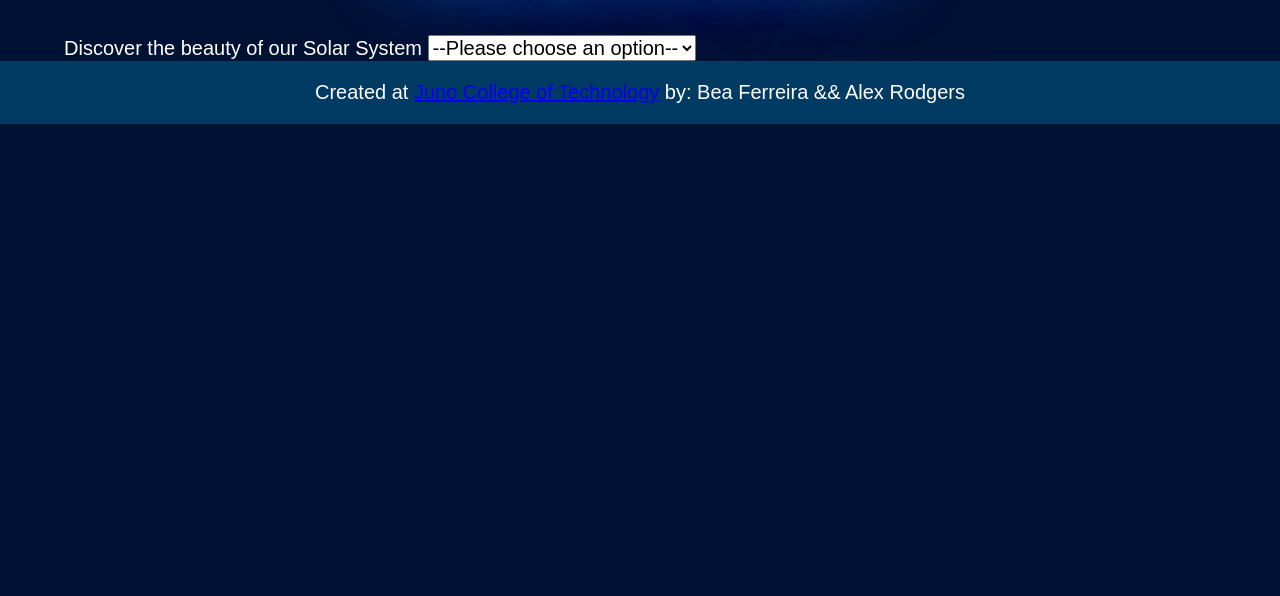
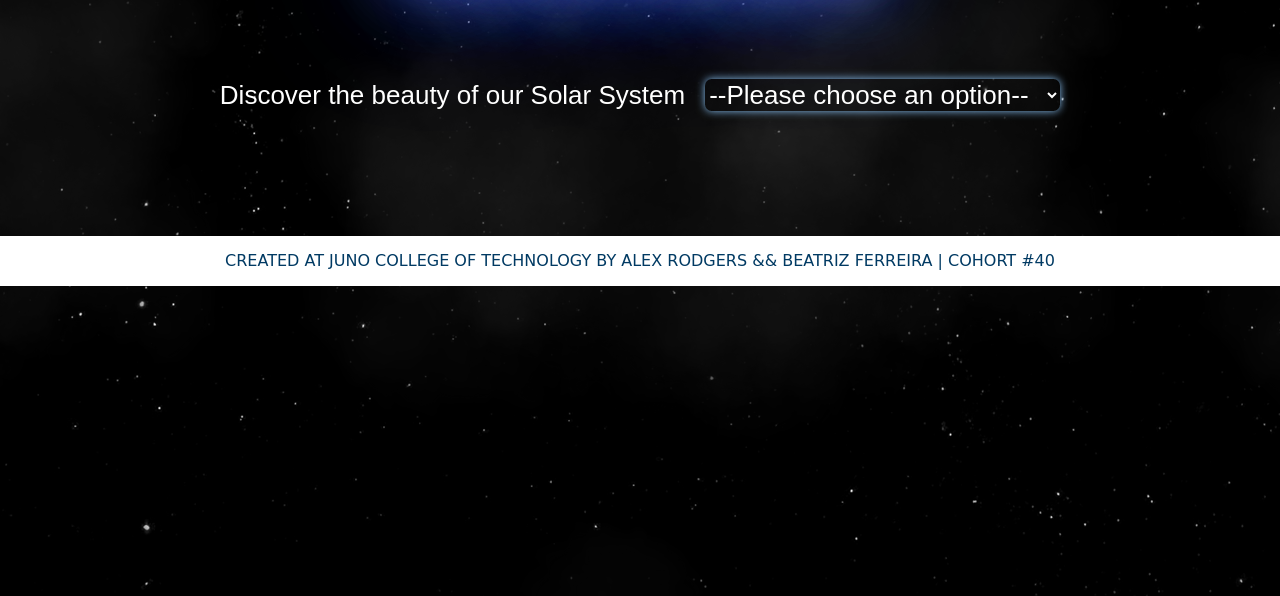
Before and after one commit to NasaProject/nasaProjectTwo, a plain HTML site: page index.html in a window 1280 px wide. Shown: the part 204-800 px from the top of the page. Drawn offline with Linux system fonts and the light colour scheme; a web font is replaced by a local one.

Commit message:
created an animated background and fixed some minor design flaws

```diff
--- a/index.html
+++ b/index.html
@@ -20,15 +20,24 @@
     <title>Nasa Project</title>
   </head>
   <body>
+    <!-- background animation -->
+    <div class="animatedBackground">
+      <div class="stars"></div>
+      <div class="twinkling"></div>
+      <div class="clouds"></div>
+    </div>
     <main class="wrapper">
       <h1>Galaxius</h1>
+
       <section class="dropdownMenu">
         <form action="">
           <label for="solarSystem"
             >Discover the beauty of our Solar System</label
           >
           <select name="solarSystem" id="solarSystem">
-            <option value="" selected disabled>--Please choose an option--</option>
+            <option value="" selected disabled>
+              --Please choose an option--
+            </option>
             <option value="earth">Earth</option>
             <option value="jupiter">Jupiter</option>
             <option value="mars">Mars</option>
@@ -53,8 +62,8 @@
     <footer>
       <p>
         Created at
-        <a href="https://junocollege.com/">Juno College of Technology</a>
-        by: Bea Ferreira && Alex Rodgers
+        <a href="https://junocollege.com/">Juno College of Technology</a> by
+        Alex Rodgers && Beatriz Ferreira | Cohort #40
       </p>
     </footer>
 
--- a/script.js
+++ b/script.js
@@ -43,6 +43,8 @@ nasaApp.getImages = async (select) => {
 
 // function to display the images to our page
 nasaApp.displayImages = (nasaPhotos) => {
+      // clear out the gallery
+    document.querySelector("#gallery").innerHTML = "";
   // forEach loop to get each individual image
   nasaPhotos.forEach((item, i) => {
     //hey Alex, here I limited the quantity of images being displayed on our page to 10
@@ -61,8 +63,8 @@ nasaApp.displayImages = (nasaPhotos) => {
 
 
     const dateCreated = document.createElement("p");
-    dateCreated.innerText = data.date_created;
-
+    const formatDateOptions = { weekday: 'long', year: 'numeric', month: 'long', day: 'numeric' };
+    dateCreated.innerText = new Date(data.date_created).toLocaleDateString('en-US', formatDateOptions);
 
     const image = document.createElement("img");
     image.src = links.href;
--- /dev/null
+++ b/styles/sass/_animation.scss
@@ -0,0 +1,63 @@
+body {
+  @keyframes move-clouds-back {
+    from {
+      background-position: 0 0;
+    }
+    to {
+      background-position: 10000px 0;
+    }
+  }
+
+  @keyframes move-twinkle-back {
+    from {
+      background-position: 0 0;
+    }
+    to {
+      background-position: -10000px 5000px;
+    }
+  }
+
+  .animatedBackground {
+    position: fixed;
+    width: 100%;
+    height: 100%;
+    z-index: -1;
+  }
+
+  .stars,
+  .twinkling,
+  .clouds {
+    position: absolute;
+    top: 0;
+    left: 0;
+    right: 0;
+    bottom: 0;
+    width: 100%;
+    height: 100%;
+    display: block;
+  }
+
+  .stars {
+    background: black url("./assets/stars.png") repeat top center;
+    z-index: 0;
+    width: 100%;
+    height: 100vh;
+  }
+
+  .twinkling {
+    background: transparent url("./assets/twinkling.png") repeat top center;
+    z-index: 5;
+    width: 100%;
+    height: 100vh;
+    animation: move-twinkle-back 200s linear infinite;
+  }
+
+  .clouds {
+    background: transparent url("./assets/clouds.png");
+    z-index: 10;
+    opacity: 0.4;
+    width: 100%;
+    height: 100vh;
+    animation: move-clouds-back 200s linear infinite;
+  }
+}
--- a/styles/sass/_footer.scss
+++ b/styles/sass/_footer.scss
@@ -1,7 +1,18 @@
 // footer styling
 footer {
-    background-color: $secondBlue;
-    position: absolute;
-    width: 100%;
-    text-align: center;
+  background-color: #fff;
+  color: $secondBlue;
+  position: absolute;
+  width: 100%;
+  text-align: center;
+  font-family: $headingFont;
+  font-size: 16px;
+  text-transform: uppercase;
+  a {
+    text-decoration: none;
+    color: $secondBlue;
+  }
+  &:hover {
+    font-weight: bolder;
+  }
 }
--- a/styles/sass/_gallery.scss
+++ b/styles/sass/_gallery.scss
@@ -2,13 +2,15 @@
   display: flex;
   justify-content: space-between;
   flex-wrap: wrap;
-
-}
-
+  margin-top: 45px;
+  padding-bottom: 50px;
   .photo {
     width: 30%;
-
+    padding: 20px;
     img {
       max-width: 100%;
+      border: solid 5px #fff;
+      border-style: ridge;
     }
   }
+}
--- a/styles/sass/_mediaQuery.scss
+++ b/styles/sass/_mediaQuery.scss
@@ -1,17 +1,12 @@
 @media (max-width: 850px) {
-
   #gallery {
     display: flex;
     justify-content: space-between;
     flex-wrap: wrap;
-
-
-
   }
 
   .photo {
     width: 45%;
-
     img {
       max-width: 100%;
     }
--- a/styles/sass/_reuseable.scss
+++ b/styles/sass/_reuseable.scss
@@ -1,17 +1,46 @@
 // Page styling
 body {
-    background-color: $blue;
   color: white;
   font-family: $bodyFont;
-    font-size: 20px;
+  font-size: 18px;
+  margin: 0;
+  padding: 0;
+}
+
+.dropdownMenu,
+h1,
+h2,
+p {
+  text-align: center;
+}
+
+label,
+select {
+  font-size: 26px;
+  padding-right: 15px;
+}
+
+.dropdownMenu {
+  padding: 30px;
+}
+
+select {
+  background-color: transparent;
+  color: #fff;
+  border: none;
+  border-radius: 0.25em;
+  box-shadow: 0 0 0.5rem 0 rgb(137, 193, 243);
+  width: auto;
+  outline: none;
+  cursor: pointer;
 }
 
 h1 {
-    text-align: center;
+  margin-top: 0;
+  padding-top: 100px;
   font-family: $headingFont;
   font-size: 84px;
   text-transform: uppercase;
-    padding: 15px;
   color: #fff;
   text-shadow: 0 0 7px #fff, 0 0 10px #fff, 0 0 21px #fff, 0 0 42px #5271ff,
     0 0 82px #5271ff, 0 0 92px #5271ff, 0 0 102px #5271ff, 0 0 151px #5271ff;
--- a/styles/sass/_variables.scss
+++ b/styles/sass/_variables.scss
@@ -1,7 +1,5 @@
 // variables
 $blue: #001233;
 $secondBlue: #013a63;
-$headingFont: "Gugi",
-cursive;
-$bodyFont: "Monda",
-sans-serif;
+$headingFont: "Gugi", cursive;
+$bodyFont: "Monda", sans-serif;
--- a/styles/sass/style.scss
+++ b/styles/sass/style.scss
@@ -1,6 +1,7 @@
 @import "./setup";
 @import "./variables";
-@import './reuseable';
-@import './gallery';
-@import './footer';
-@import './mediaQuery';
+@import "./reuseable";
+@import "./animation";
+@import "./gallery";
+@import "./footer";
+@import "./mediaQuery";
```
Also changed, not shown: styles/assets/clouds.png (added), styles/assets/stars.png (added), styles/assets/twinkling.png (added), styles/style.css. Lines whose indentation alone changed are shown as unchanged.
